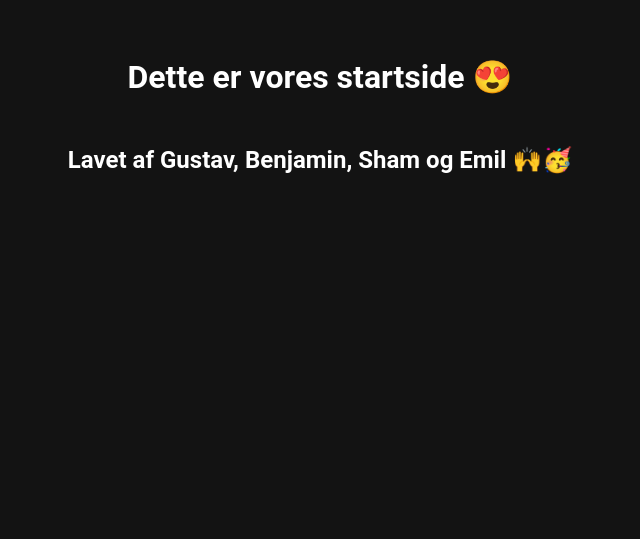
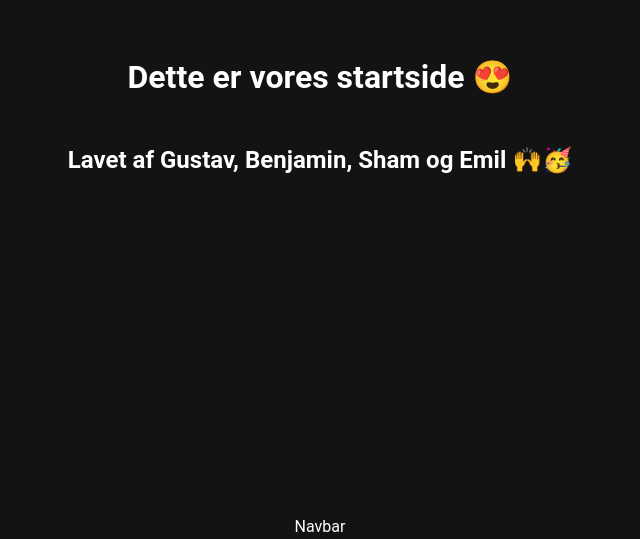
Before and after one commit to Benjamin-Harris1/react-skole-projekt, a React (Vite) app: page / in a window 1280 px wide. Shown: the part 285-824 px from the top of the page, without its empty margins (320-960 px from the left). Before the commit the page ends 800 px from the top, so only its background shows below. Built offline with nearby package versions, Linux system fonts and the light colour scheme.

Commit message:
created navbar

```diff
--- /dev/null
+++ b/src/components/Navbar.jsx
@@ -0,0 +1,7 @@
+import React from 'react'
+
+export default function Navbar() {
+  return (
+    <div>Navbar</div>
+  )
+}
--- a/src/main.jsx
+++ b/src/main.jsx
@@ -1,10 +1,12 @@
 import React from "react";
 import ReactDOM from "react-dom/client";
 import Homepage from "./components/Homepage.jsx";
+import Navbar from "./components/Navbar.jsx";
 import "./main.css";
 
 ReactDOM.createRoot(document.getElementById("root")).render(
   <React.StrictMode>
     <Homepage />
+    <Navbar />
   </React.StrictMode>
 );
```
